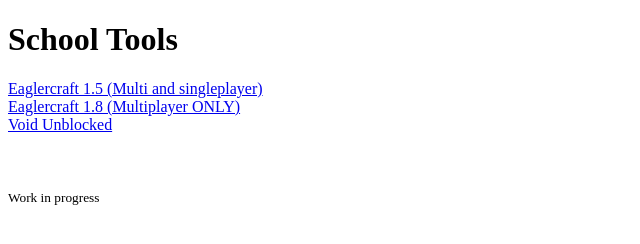
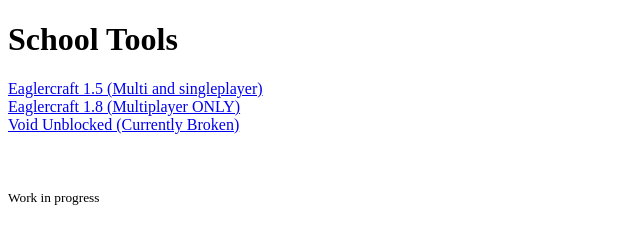
Before and after one commit to PossiblePanda/possiblepanda.github.io, a plain HTML site: page index.html in a window 1280 px wide. Shown: the whole page, without its empty margins (0-640 px from the left). Drawn offline with Linux system fonts and the light colour scheme.

Commit message:
Update index.html

```diff
--- a/index.html
+++ b/index.html
@@ -14,7 +14,7 @@
   <h1>School Tools</h1>
   <a href="/eagler_1.5/index.html">Eaglercraft 1.5 (Multi and singleplayer)</a><br>
   <a href="/eagler_1.8/index.html">Eaglercraft 1.8 (Multiplayer ONLY)</a><br>
-  <a href="/void/index.html">Void Unblocked</a>
+  <a href="/void/index.html">Void Unblocked (Currently Broken)</a>
   <div><br><br><br><small>Work in progress</small></div>
 
 </body>
```
